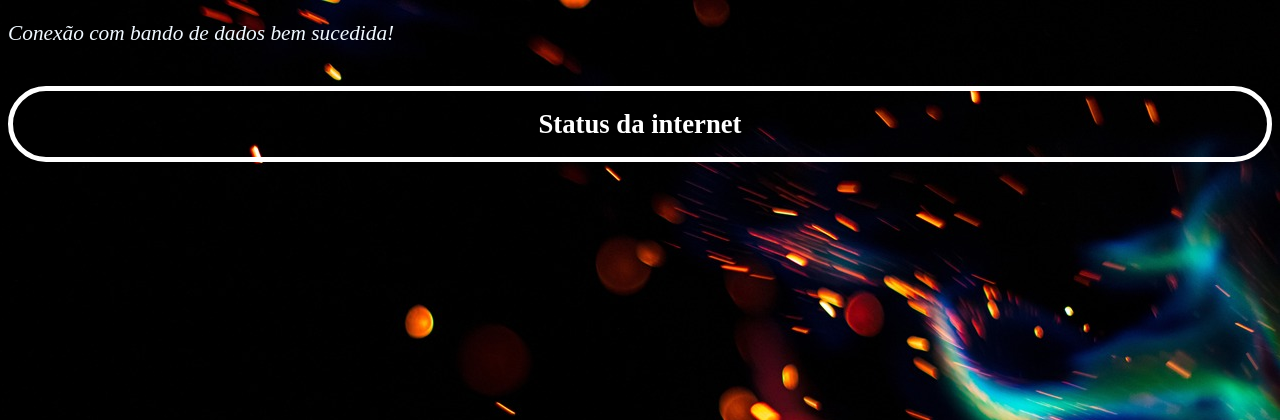
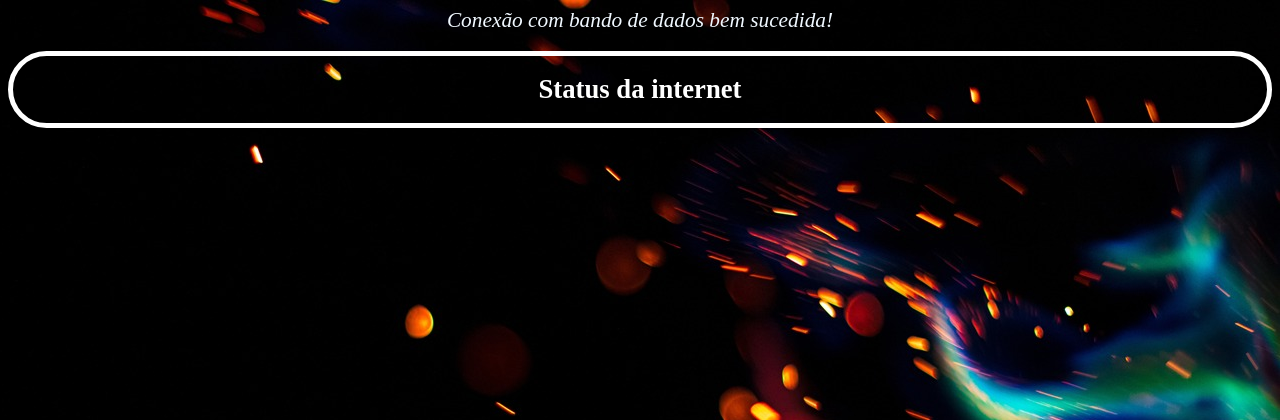
Before and after one commit to dev-drizzithiago/Meus-Projetos-PHP, a PHP site: page / in a window 1280 px wide. Shown: the top 420 px of the page. Run offline with PHP 8.4, Linux system fonts and the light colour scheme; data that the repository does not hold is empty.

Commit message:
Update style.css

```diff
--- a/relatorio_internet/style.css
+++ b/relatorio_internet/style.css
@@ -23,7 +23,8 @@ h1 {
 
 p {
     color: aliceblue;
-    text-align: justify;
+    text-align: center;
+    margin: auto;
     font-size: 16pt;
     font-family: 'Times New Roman', Times, serif;
     font-style: italic;
```
